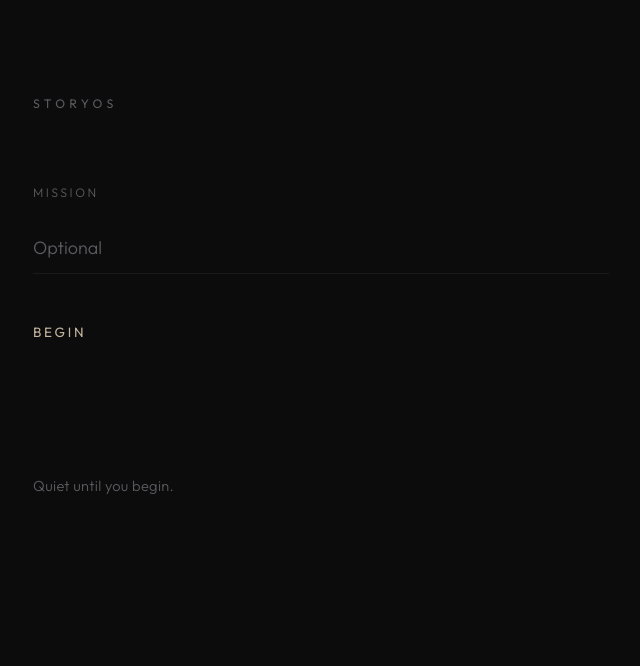
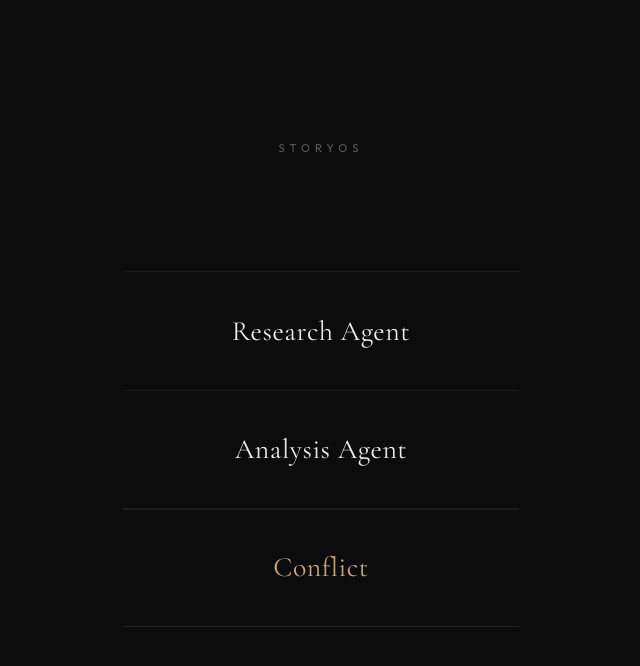
Before and after one commit to higuseonhye/storyos, a React (Vite) app: page / in a window 1280 px wide. Shown: the top 666 px of the page, without its empty margins (319-959 px from the left). Built offline with nearby package versions, Linux system fonts and the light colour scheme.

Commit message:
10s auto-play demo: setTimeout timeline, centered, no input
Made-with: Cursor

```diff
--- a/src/App.css
+++ b/src/App.css
@@ -1,20 +1,17 @@
 .app {
   min-height: 100vh;
-  max-width: 36rem;
-  margin: 0 auto;
-  padding: 5rem 2rem 6rem;
   display: flex;
   flex-direction: column;
+  align-items: center;
+  justify-content: center;
+  padding: 4rem 1.75rem 5rem;
 }
 
-.app__brand {
-  margin-bottom: 4rem;
-}
-
-.app__name {
-  font-size: 0.6875rem;
+.app__title {
+  font-size: 0.625rem;
   font-weight: 400;
-  letter-spacing: 0.35em;
+  letter-spacing: 0.45em;
   text-transform: uppercase;
   color: var(--text-faint);
+  margin-bottom: 5rem;
 }
--- a/src/App.jsx
+++ b/src/App.jsx
@@ -1,24 +1,11 @@
-import { useCallback, useState } from 'react'
-import { StoryInput } from './components/StoryInput'
 import { StoryTimeline } from './components/StoryTimeline'
 import './App.css'
 
 export default function App() {
-  const [playing, setPlaying] = useState(false)
-  const handleRest = useCallback(() => setPlaying(false), [])
-
   return (
     <div className="app">
-      <header className="app__brand">
-        <span className="app__name">StoryOS</span>
-      </header>
-
-      <StoryInput
-        onStart={() => setPlaying(true)}
-        disabled={playing}
-      />
-
-      <StoryTimeline playing={playing} onRest={handleRest} />
+      <p className="app__title">StoryOS</p>
+      <StoryTimeline />
     </div>
   )
 }
--- a/src/components/StoryEvent.css
+++ b/src/components/StoryEvent.css
@@ -1,11 +1,12 @@
 .story-event {
   opacity: 0;
-  transform: translateY(20px);
+  transform: translateY(14px);
   transition:
-    opacity 0.85s cubic-bezier(0.22, 1, 0.36, 1),
-    transform 0.85s cubic-bezier(0.22, 1, 0.36, 1);
-  padding: 2.75rem 0;
+    opacity 0.75s cubic-bezier(0.22, 1, 0.36, 1),
+    transform 0.75s cubic-bezier(0.22, 1, 0.36, 1);
+  padding: 2.25rem 0;
   border-bottom: 1px solid var(--border);
+  text-align: center;
 }
 
 .story-event--show {
@@ -15,11 +16,11 @@
 
 .story-event__title {
   font-family: var(--font-story);
-  font-size: 1.625rem;
+  font-size: clamp(1.35rem, 4vw, 1.55rem);
   font-weight: 400;
   font-style: normal;
-  letter-spacing: 0.01em;
-  line-height: 1.25;
+  letter-spacing: 0.02em;
+  line-height: 1.3;
   color: var(--text);
 }
 
@@ -29,10 +30,8 @@
 }
 
 .story-event--conflict {
-  padding-left: 1rem;
-  margin-left: -1rem;
-  border-left: 1px solid rgba(201, 168, 138, 0.45);
-  border-bottom-color: rgba(201, 168, 138, 0.12);
+  border-bottom-color: rgba(201, 168, 138, 0.15);
+  box-shadow: inset 0 1px 0 0 rgba(201, 168, 138, 0.12);
 }
 
 .story-event--conflict .story-event__title {
@@ -41,7 +40,7 @@
 
 .story-event--final {
   border-bottom: none;
-  padding-bottom: 3rem;
+  padding-bottom: 2.5rem;
 }
 
 .story-event--final .story-event__title {
--- a/src/components/StoryInput.css
+++ /dev/null
@@ -1,59 +0,0 @@
-.story-input {
-  display: flex;
-  flex-direction: column;
-  gap: 1.25rem;
-  margin-bottom: 4.5rem;
-}
-
-.story-input__label {
-  font-size: 0.6875rem;
-  letter-spacing: 0.2em;
-  text-transform: uppercase;
-  color: var(--text-faint);
-}
-
-.story-input__field {
-  font-family: var(--font-ui);
-  font-size: 1rem;
-  font-weight: 300;
-  color: var(--text);
-  background: transparent;
-  border: none;
-  border-bottom: 1px solid var(--border);
-  padding: 0.75rem 0;
-  outline: none;
-  transition: border-color 0.3s ease;
-}
-
-.story-input__field::placeholder {
-  color: var(--text-faint);
-}
-
-.story-input__field:focus {
-  border-bottom-color: rgba(196, 181, 160, 0.35);
-}
-
-.story-input__start {
-  align-self: flex-start;
-  margin-top: 0.5rem;
-  font-family: var(--font-ui);
-  font-size: 0.75rem;
-  font-weight: 400;
-  letter-spacing: 0.2em;
-  text-transform: uppercase;
-  padding: 1rem 0;
-  color: var(--accent);
-  background: none;
-  border: none;
-  cursor: pointer;
-  transition: opacity 0.3s ease, color 0.3s ease;
-}
-
-.story-input__start:hover:not(:disabled) {
-  color: var(--text);
-}
-
-.story-input__start:disabled {
-  opacity: 0.35;
-  cursor: default;
-}
--- a/src/components/StoryInput.jsx
+++ /dev/null
@@ -1,30 +0,0 @@
-import { useState } from 'react'
-import './StoryInput.css'
-
-export function StoryInput({ onStart, disabled }) {
-  const [note, setNote] = useState('')
-
-  return (
-    <div className="story-input">
-      <label className="story-input__label" htmlFor="mission-note">
-        Mission
-      </label>
-      <input
-        id="mission-note"
-        className="story-input__field"
-        type="text"
-        value={note}
-        onChange={(e) => setNote(e.target.value)}
-        placeholder="Optional"
-      />
-      <button
-        type="button"
-        className="story-input__start"
-        onClick={onStart}
-        disabled={disabled}
-      >
-        {disabled ? 'In progress' : 'Begin'}
-      </button>
-    </div>
-  )
-}
--- a/src/components/StoryTimeline.css
+++ b/src/components/StoryTimeline.css
@@ -1,28 +1,26 @@
 .story-timeline {
-  flex: 1;
-  min-height: 12rem;
+  width: 100%;
+  max-width: 22rem;
 }
 
-.story-timeline__inner {
-  max-height: min(60vh, 28rem);
+.story-timeline__list {
+  list-style: none;
+  margin: 0;
+  padding: 0;
+  max-height: min(52vh, 22rem);
   overflow-y: auto;
-  padding-right: 0.5rem;
   scroll-behavior: smooth;
 }
 
-.story-timeline__inner::-webkit-scrollbar {
-  width: 4px;
+.story-timeline__list::-webkit-scrollbar {
+  width: 3px;
 }
 
-.story-timeline__inner::-webkit-scrollbar-thumb {
+.story-timeline__list::-webkit-scrollbar-thumb {
   background: var(--border);
   border-radius: 2px;
 }
 
-.story-timeline__hush {
-  font-size: 0.8125rem;
-  font-weight: 300;
-  color: var(--text-faint);
-  padding: 2rem 0 3rem;
-  letter-spacing: 0.02em;
+.story-timeline__item {
+  margin: 0;
 }
--- a/src/components/StoryTimeline.jsx
+++ b/src/components/StoryTimeline.jsx
@@ -2,9 +2,8 @@ import { useEffect, useRef, useState } from 'react'
 import { StoryEvent } from './StoryEvent'
 import './StoryTimeline.css'
 
-const STEP_MS = 1600
-
-const STEPS = [
+/** ~10s arc: seven beats spaced across the window */
+const EVENTS = [
   { id: 'init', title: 'Mission Initialized', tone: 'open' },
   { id: 'research', title: 'Research Agent', tone: 'default' },
   { id: 'analysis', title: 'Analysis Agent', tone: 'default' },
@@ -14,54 +13,36 @@ const STEPS = [
   { id: 'final', title: 'Final Decision', tone: 'final' },
 ]
 
-export function StoryTimeline({ playing, onRest }) {
-  const scrollRef = useRef(null)
-  const [visible, setVisible] = useState(0)
+const TOTAL_MS = 10_000
+const delays = EVENTS.map((_, i) => Math.round((TOTAL_MS / (EVENTS.length + 1)) * (i + 1)))
+
+export function StoryTimeline() {
+  const listRef = useRef(null)
+  const [shown, setShown] = useState(0)
 
   useEffect(() => {
-    if (!playing) return
+    const timers = delays.map((ms, i) =>
+      setTimeout(() => setShown(i + 1), ms),
+    )
 
-    setVisible(0)
-    const timers = []
-
-    for (let i = 0; i < STEPS.length; i++) {
-      timers.push(
-        setTimeout(() => setVisible(i + 1), STEP_MS * (i + 1)),
-      )
-    }
-
-    const done = setTimeout(() => {
-      onRest()
-    }, STEP_MS * (STEPS.length + 1))
-
-    return () => {
-      timers.forEach(clearTimeout)
-      clearTimeout(done)
-    }
-  }, [playing, onRest])
+    return () => timers.forEach(clearTimeout)
+  }, [])
 
   useEffect(() => {
-    if (visible === 0 || !scrollRef.current) return
-    const nodes = scrollRef.current.querySelectorAll('.story-event')
-    const last = nodes[visible - 1]
-    last?.scrollIntoView({ behavior: 'smooth', block: 'nearest' })
-  }, [visible])
+    if (shown === 0 || !listRef.current) return
+    const items = listRef.current.querySelectorAll('.story-event')
+    items[shown - 1]?.scrollIntoView({ behavior: 'smooth', block: 'nearest' })
+  }, [shown])
 
   return (
-    <section className="story-timeline" aria-label="Story">
-      <div className="story-timeline__inner" ref={scrollRef}>
-        {playing || visible > 0 ? null : (
-          <p className="story-timeline__hush">Quiet until you begin.</p>
-        )}
-        {STEPS.map((step, i) => (
-          <StoryEvent
-            key={step.id}
-            title={step.title}
-            tone={step.tone}
-            show={i < visible}
-          />
+    <section className="story-timeline" aria-label="StoryOS sequence">
+      <ul className="story-timeline__list" ref={listRef}>
+        {EVENTS.map((ev, i) => (
+          <li key={ev.id} className="story-timeline__item">
+            <StoryEvent title={ev.title} tone={ev.tone} show={i < shown} />
+          </li>
         ))}
-      </div>
+      </ul>
     </section>
   )
 }
```
Also changed, not shown: 1 other file (tests, documents, lock files or other folders).
